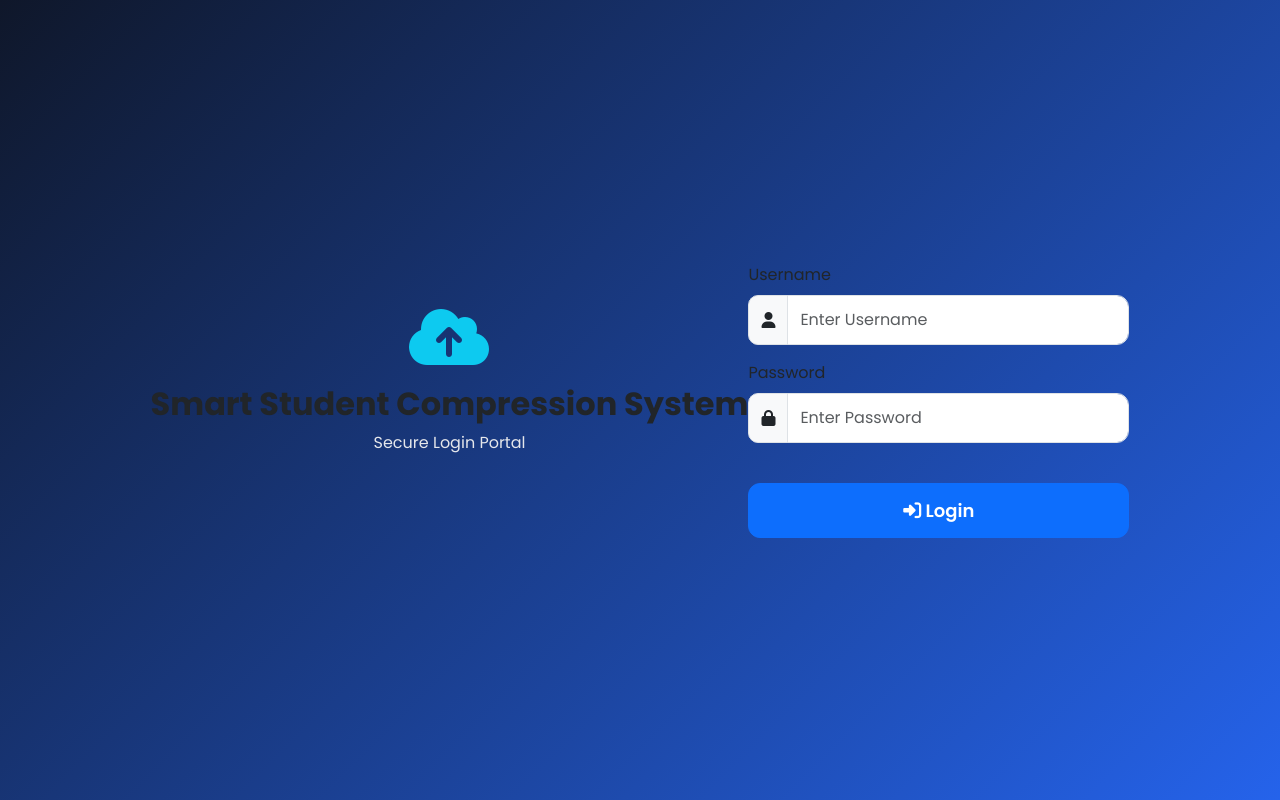
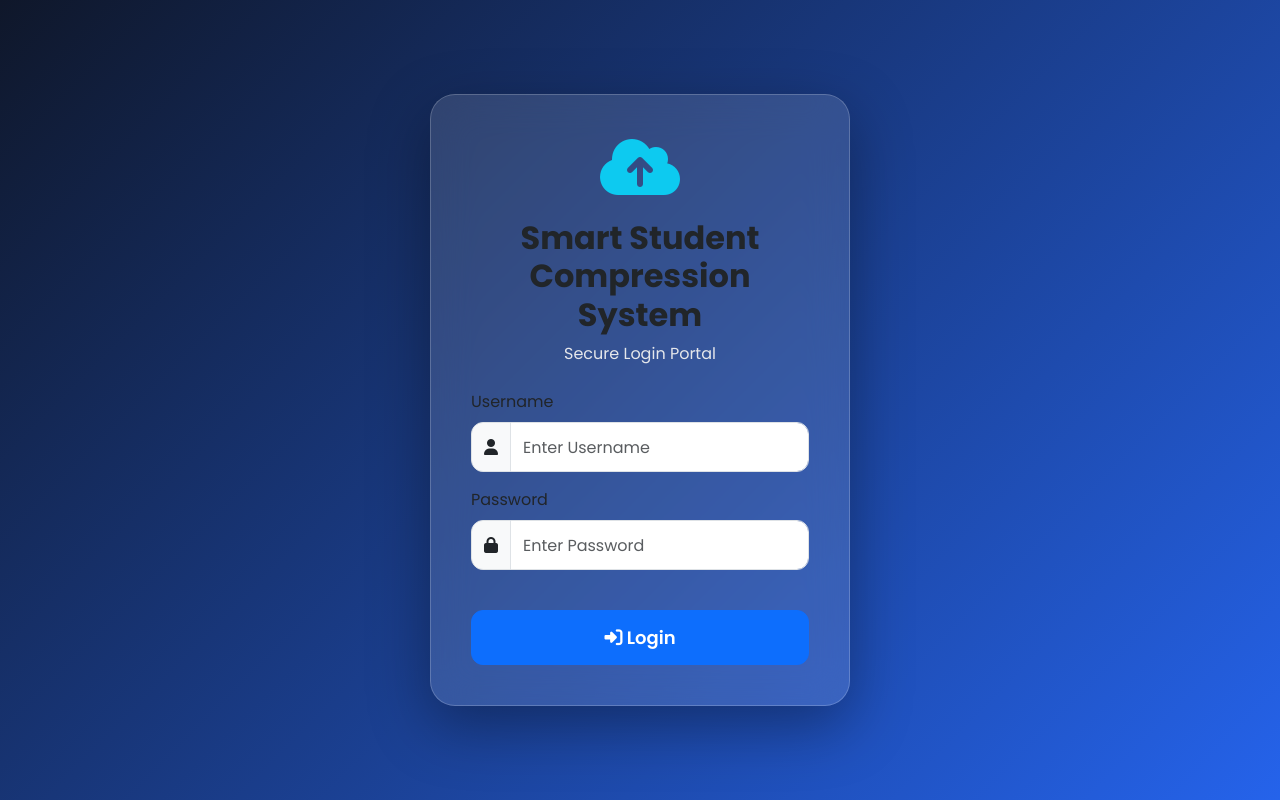
Before and after one commit to ChenulSandiw/student-compression-system, a Flask app: page /login in a window 1280 px wide. Run offline with Flask 3, Linux system fonts and the light colour scheme; some libraries are stand-ins or nearby versions.

Commit message:
improved login page

```diff
--- a/static/css/style.css
+++ b/static/css/style.css
@@ -123,6 +123,11 @@ body{
 
     font-weight:bold;
 
+    text-align:center;
+
+    /* Position */
+    margin-top:20px;
+
 }
 
 .login-subtitle{
@@ -150,13 +155,6 @@ body{
 
 }
 
-.input-group-text{
-
-    border-radius:10px 0 0 10px;
-
-}
-
-
 /* ===============================
    Tables
 ================================ */
--- a/templates/login.html
+++ b/templates/login.html
@@ -22,6 +22,7 @@
 </head>
 
 <body>
+ <div class="login-container animate__animated animate__zoomIn">
 
 <div class="text-center mb-4">
 
```
